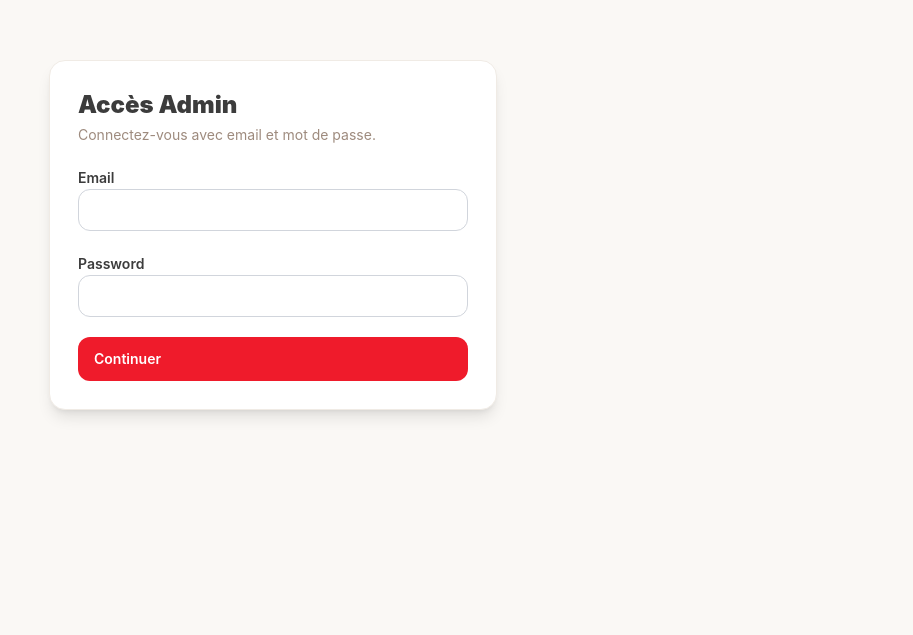
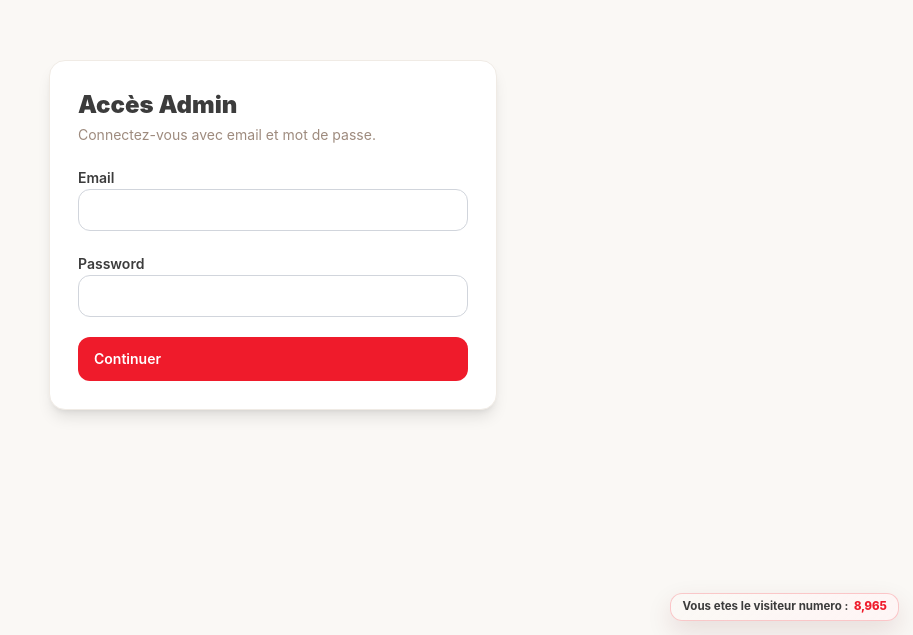
Before and after one commit to crtdakhla01-art/Nord_sudaction_frontend, a React (Vite) app: page /admin/login in a window 1280 px wide. Shown: the part 165-800 px from the top of the page, without its empty margins (367-1280 px from the left). Built offline with nearby package versions, Linux system fonts and the light colour scheme; no server answers.

Commit message:
chnage content

```diff
--- a/src/components/VisitorCounter.jsx
+++ b/src/components/VisitorCounter.jsx
@@ -1,9 +1,9 @@
 import { useEffect, useMemo, useRef, useState } from 'react'
-import { useTranslation } from 'react-i18next'
 
 const COUNTER_API_URL = 'https://api.nordsudaction.ma/api/visitor-up'
 const SESSION_COUNT_KEY = 'nsa_visitor_counter_value'
-const VISIBILITY_THRESHOLD = 1000
+const INITIAL_COUNT = 8965
+const DISPLAY_LABEL = 'Vous etes le visiteur numero :'
 
 function toSafeCount(payload) {
   if (payload && typeof payload === 'object') {
@@ -20,11 +20,10 @@ function toSafeCount(payload) {
 }
 
 function VisitorCounter() {
-  const { t } = useTranslation()
   const [count, setCount] = useState(() => {
     const cached = sessionStorage.getItem(SESSION_COUNT_KEY)
     if (cached === null) {
-      return null
+      return INITIAL_COUNT
     }
 
     const parsed = Number(cached)
@@ -32,7 +31,7 @@ function VisitorCounter() {
       return Math.trunc(parsed)
     }
 
-    return null
+    return INITIAL_COUNT
   })
   const hasStartedRef = useRef(false)
 
@@ -42,10 +41,6 @@ function VisitorCounter() {
     }
 
     hasStartedRef.current = true
-
-    if (count !== null) {
-      return
-    }
 
     let isActive = true
 
@@ -75,7 +70,7 @@ function VisitorCounter() {
           setCount(value)
         }
       } catch {
-        // Keep hidden on any network/proxy error.
+        // Keep the default visible value on network/proxy errors.
       }
     }
 
@@ -86,24 +81,23 @@ function VisitorCounter() {
     }
   }, [count])
 
-  const label = t('visitorCounterLabel')
   const formattedCount = useMemo(() => {
     if (!Number.isFinite(count)) {
-      return ''
+      return String(INITIAL_COUNT)
     }
 
     return new Intl.NumberFormat('en-US').format(count)
   }, [count])
-  const shouldShow = Number.isFinite(count) && count >= VISIBILITY_THRESHOLD
+  const ariaCount = Number.isFinite(count) ? count : INITIAL_COUNT
 
   return (
     <div
       className="visitor-counter"
-      style={{ display: shouldShow ? 'flex' : 'none' }}
+      style={{ display: 'flex' }}
       aria-live="polite"
-      aria-label={shouldShow ? `${label} ${count}` : 'Visitor counter hidden'}
+      aria-label={`${DISPLAY_LABEL} ${ariaCount}`}
     >
-      <span className="visitor-counter__label">{label}</span>
+      <span className="visitor-counter__label">{DISPLAY_LABEL}</span>
       <span className="visitor-counter__count">{formattedCount}</span>
     </div>
   )
--- a/src/index.css
+++ b/src/index.css
@@ -165,20 +165,21 @@ html[dir="rtl"] svg {
 
 .visitor-counter {
   position: fixed;
-  right: 20px;
-  bottom: 20px;
+  right: 14px;
+  bottom: 14px;
   z-index: 9999;
+  display: flex;
   align-items: center;
-  gap: 0.5rem;
-  padding: 0.62rem 0.9rem;
+  gap: 0.35rem;
+  padding: 0.45rem 0.7rem;
   border: 1px solid rgba(239, 27, 43, 0.22);
-  border-radius: 14px;
+  border-radius: 12px;
   background: linear-gradient(135deg, rgba(250, 248, 245, 0.92), rgba(255, 244, 244, 0.82));
   backdrop-filter: blur(10px);
   -webkit-backdrop-filter: blur(10px);
   box-shadow: 0 10px 26px rgba(94, 20, 25, 0.12);
   color: #3c3c3c;
-  font-size: 0.82rem;
+  font-size: 0.72rem;
   line-height: 1;
 }
 
```
